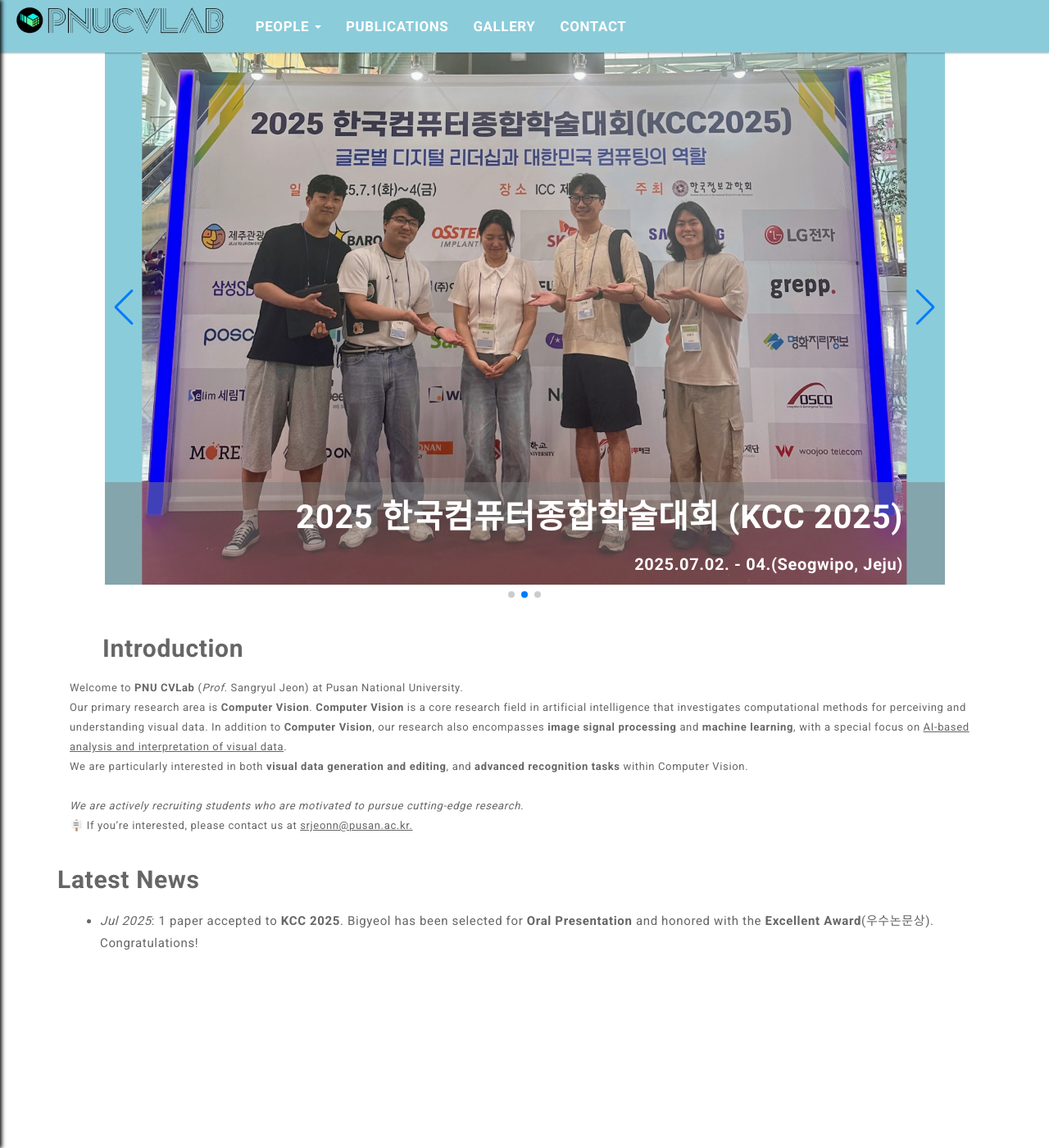
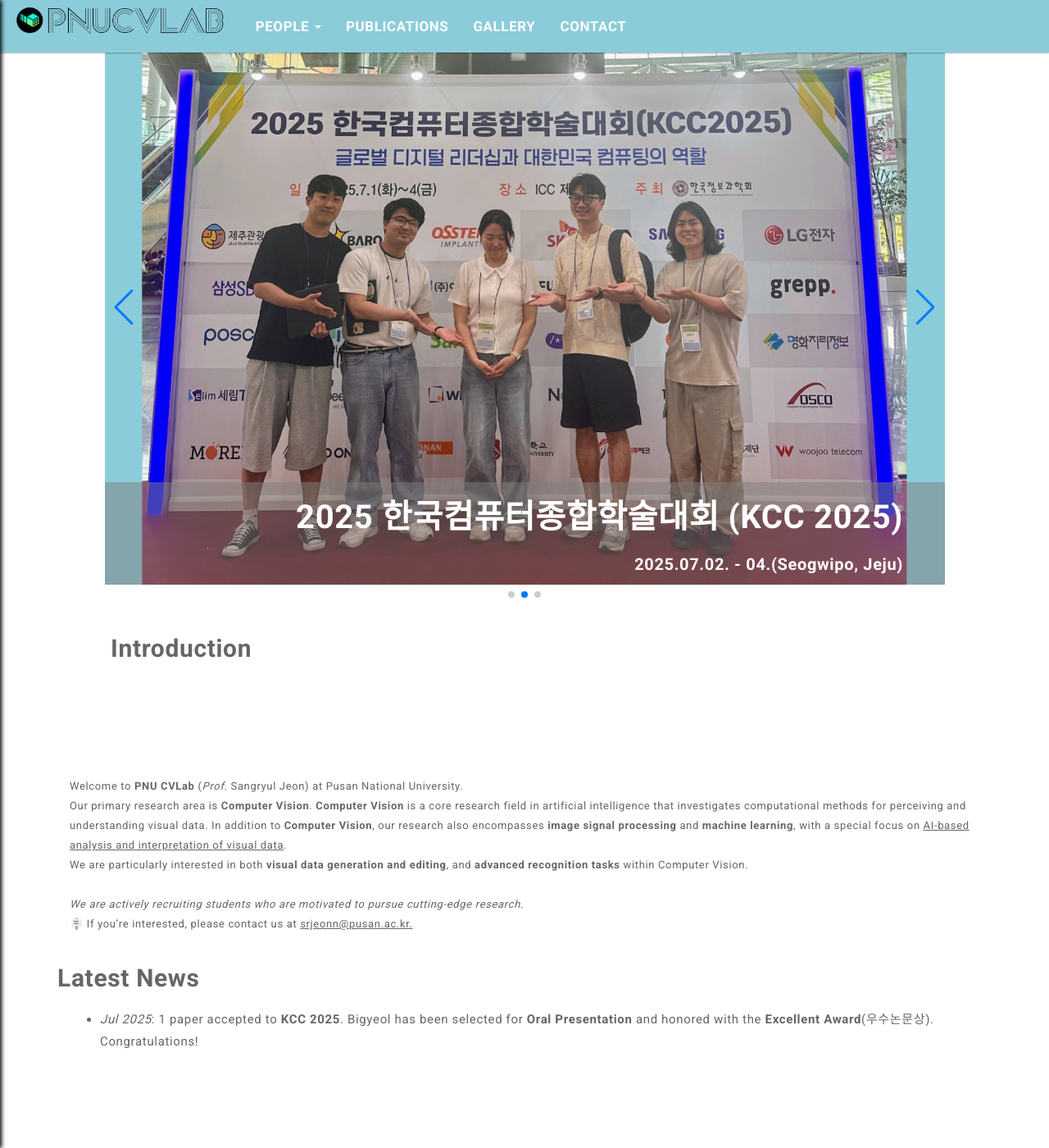
Before and after one commit to pnucvlab/pnucvlab.github.io, a Jekyll site: the page built from index.html, in a window 1280 px wide and 1400 px high, scrolled down 117 px. Shown: the whole window at 82% size. Built offline with Jekyll 4.4.1, drawn with Linux system fonts in a browser that asks for light colours; the list of posts is cut into pages by our own code.

Commit message:
Edit Home

```diff
--- a/assets/css/main.css
+++ b/assets/css/main.css
@@ -396,6 +396,7 @@ body {
 /* Home Intro Section 스타일 */
 .home-intro {
   font-size: 20px;
+  padding: 60px 0;
 }
 
 .home-title {
@@ -403,7 +404,7 @@ body {
 	font-weight: bold;
 	margin-bottom: 0.3em;
 	text-indent: 1em;
-	padding-left: 10px;
+	padding-left: 20px;
   }
 
 .bio-section {
```
